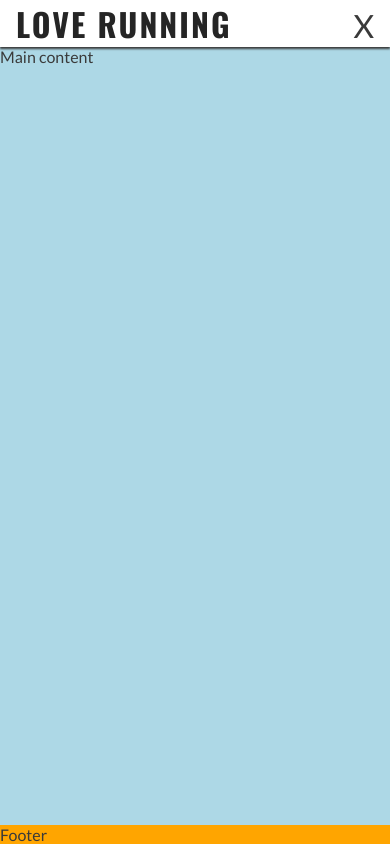
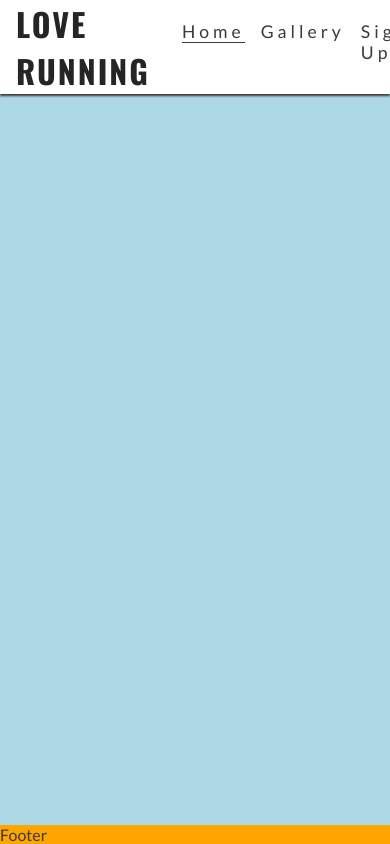
Before and after one commit to Pacman0126/love-running-project, a plain HTML site: page index.html in a window 390 px wide. Drawn offline with nearby package versions, Linux system fonts and the light colour scheme.

Commit message:
Make navbar display responsive to tablet screen

```diff
--- a/assets/css/styles.css
+++ b/assets/css/styles.css
@@ -91,6 +91,28 @@ footer {
   background-color: orange;
 }
 
+/* Media query: tablets and larger (768px and up) */
+@media screen {
+  /* Header */
+  nav {
+    display: block;
+    position: relative;
+    box-shadow: none;
+    width: fit-content;
+    padding-right: 1rem;
+  }
+  #menu {
+    display: flex;
+  }
+
+  #menu > li {
+    padding-left: 1rem;
+  }
+
+  .nav-toggle-label {
+    display: none;
+  }
+}
 /* // <weight>: Use a value from 200 to 700
 // <uniquifier>: Use a unique and descriptive class name */
 
```
